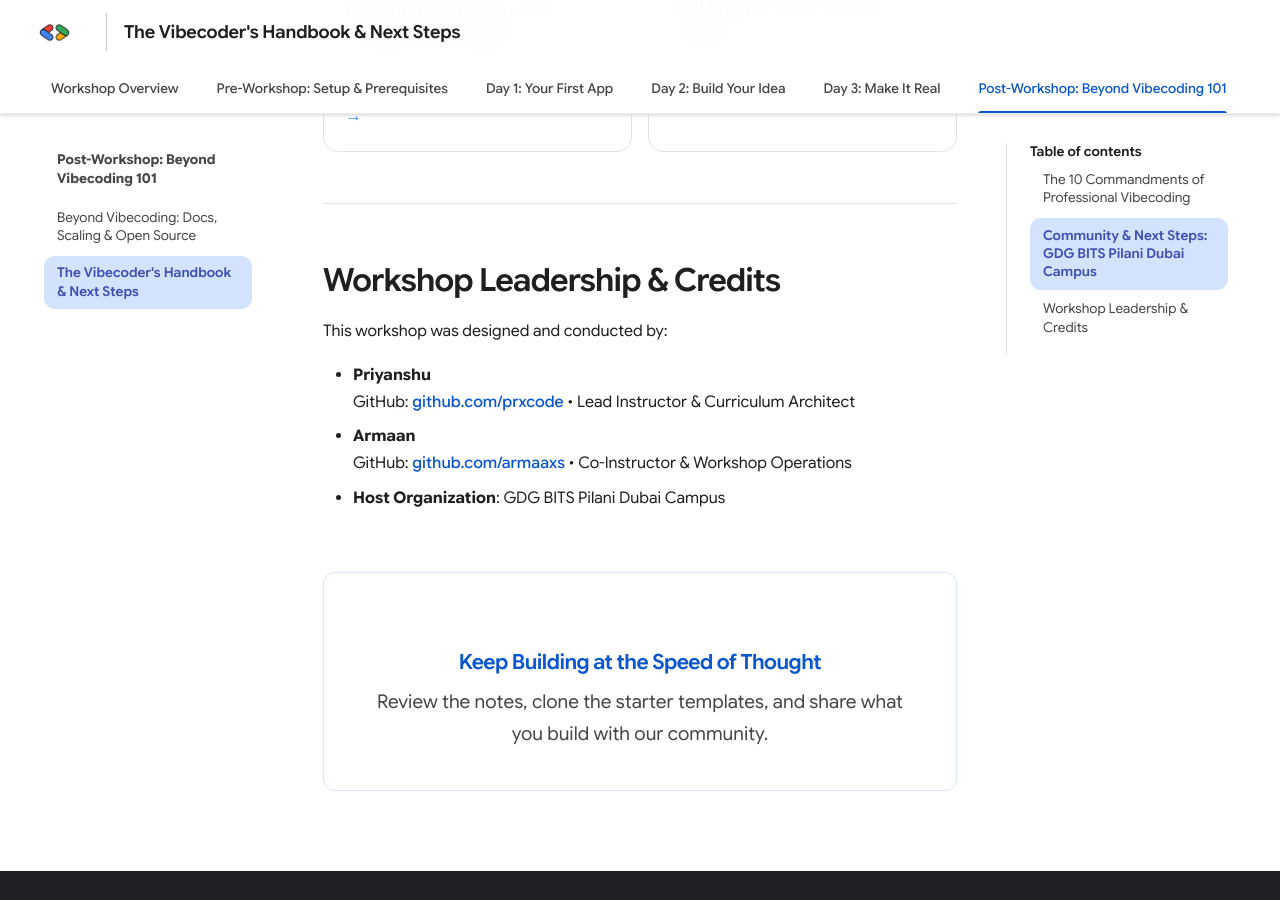
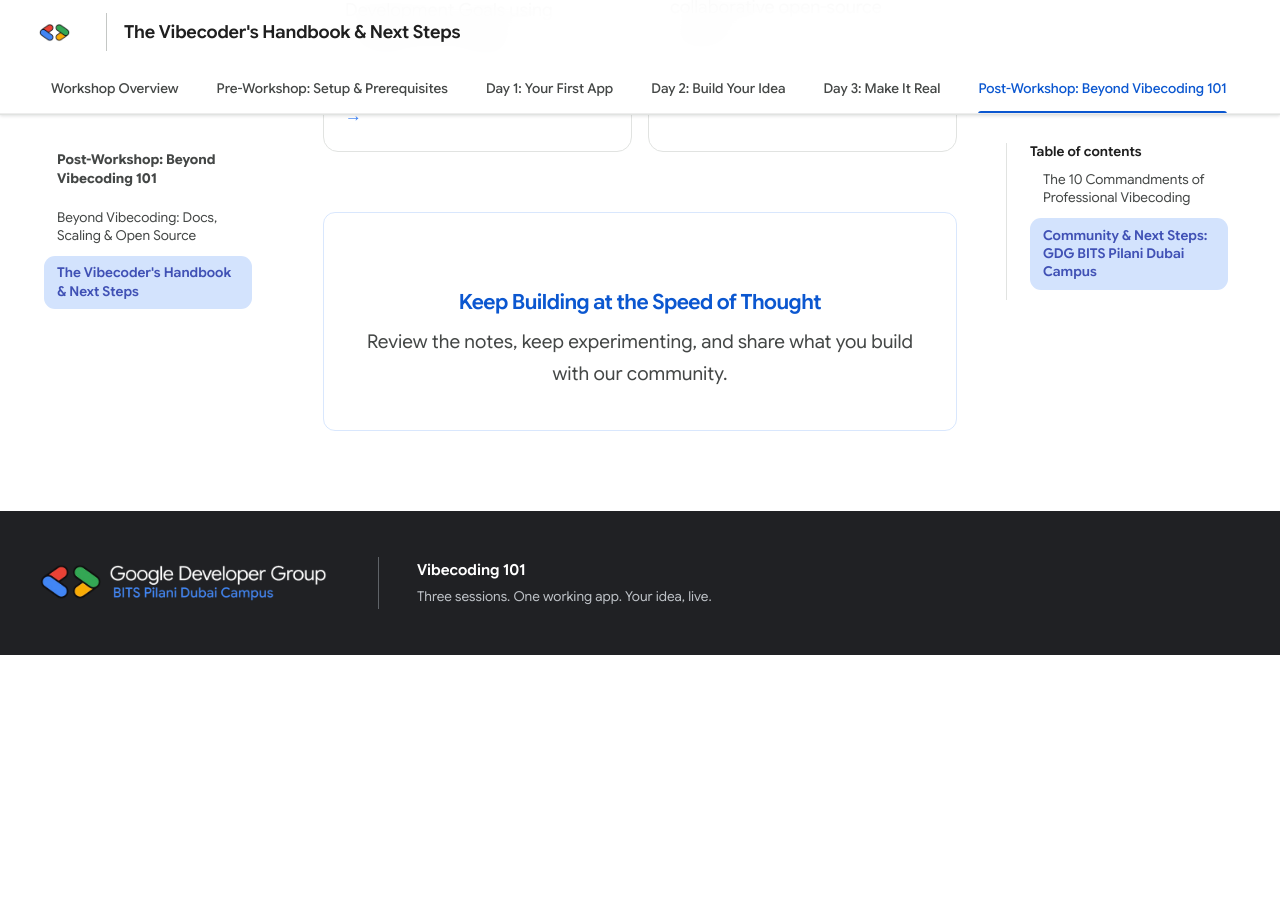
Before and after one commit to Karang1908/vibecoding, an MkDocs documentation site: the page built from docs/post-workshop/02-handbook-and-roadmap.md, in a window 1280 px wide and 900 px high, scrolled down 1921 px. Built offline with MkDocs 1.6.1 and Material for MkDocs 9.7.7, drawn with Linux system fonts in a browser that asks for light colours; after the commit the page ends 2576 px from its top, so only the background shows below that.

```diff
--- a/docs/post-workshop/02-handbook-and-roadmap.md
+++ b/docs/post-workshop/02-handbook-and-roadmap.md
@@ -54,21 +54,9 @@
 
 </div>
 
----
-
-## Workshop Leadership & Credits
-
-This workshop was designed and conducted by:
-
-- **Priyanshu**
-  GitHub: [github.com/prxcode](https://github.com/prxcode) &bull; Lead Instructor & Curriculum Architect
-- **Armaan**
-  GitHub: [github.com/armaaxs](https://github.com/armaaxs) &bull; Co-Instructor & Workshop Operations
-- **Host Organization**: GDG BITS Pilani Dubai Campus
-
 <div style="margin-top: 3rem; text-align: center; padding: 2rem; background: var(--gdg-blue-subtle); border-radius: 12px; border: 1px solid rgba(66, 133, 244, 0.2);">
   <h3 style="margin-bottom: 0.5rem; color: var(--gdg-blue);">Keep Building at the Speed of Thought</h3>
   <p style="font-size: 0.95rem; color: var(--md-default-fg-color--light); max-width: 600px; margin: auto;">
-    Review the notes, clone the starter templates, and share what you build with our community.
+    Review the notes, keep experimenting, and share what you build with our community.
   </p>
 </div>
```
Also changed, not shown: docs/post-workshop/01-beyond-vibecoding.md (+4 -0 lines).
